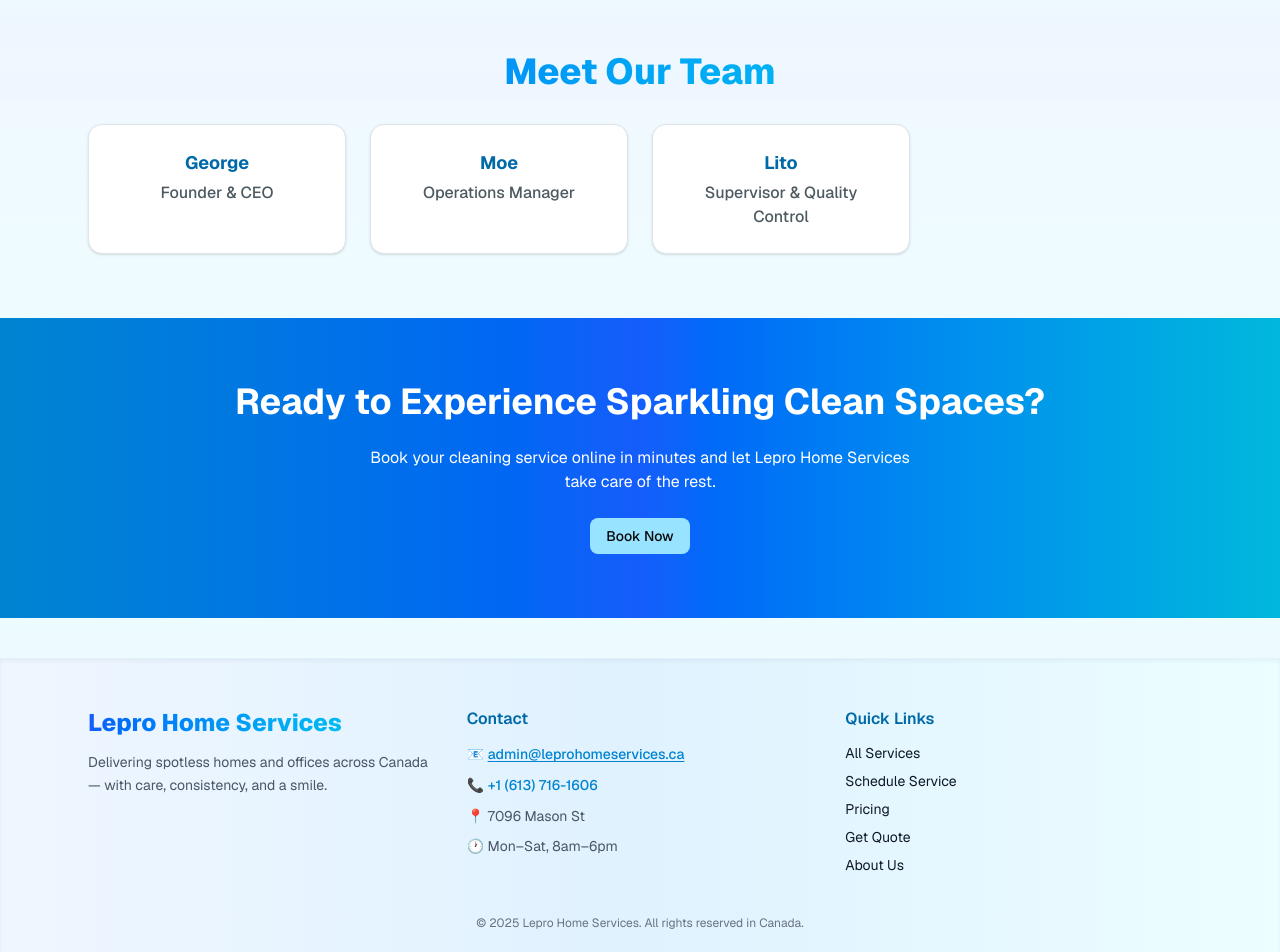
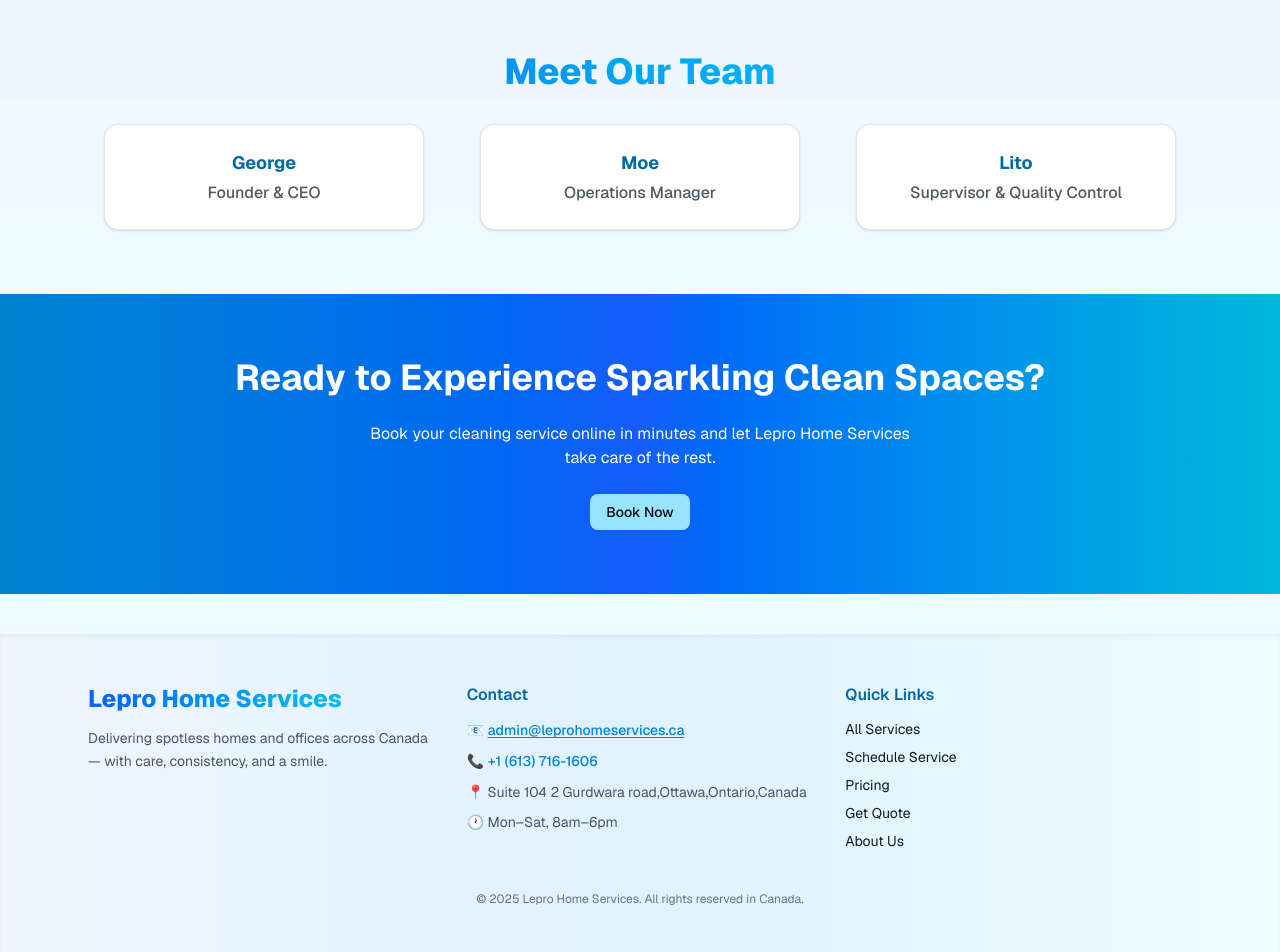
Before and after one commit to abubakar059/Lepro-Home-cleaning, a Next.js app: page / in a window 1280 px wide. Shown: the part 3100-4052 px from the top of the page. Built offline with nearby package versions, Linux system fonts and the light colour scheme.

Commit message:
Updated Meet Our Team section (removed images, added bold names)

```diff
--- a/app/layout.tsx
+++ b/app/layout.tsx
@@ -75,7 +75,7 @@ export default function RootLayout({
                         +1 (613) 716-1606
                       </a>
                     </span>
-                    <span className="block">📍 7096 Mason St</span>
+                    <span className="block">📍 Suite 104 2 Gurdwara road,Ottawa,Ontario,Canada</span>
                     <span className="block">🕐 Mon–Sat, 8am–6pm</span>
                   </p>
                 </div>
--- a/app/page.tsx
+++ b/app/page.tsx
@@ -279,8 +279,8 @@ export default function HomePage() {
         </div>
       </section>
 
-      {/* 👥 MEET THE TEAM */}
-<section className="mx-auto max-w-6xl px-4 sm:px-6 py-16">
+      {/* 👥 MEET OUR TEAM */}
+     <section className="mx-auto max-w-6xl px-4 sm:px-6 py-16">
   <motion.h2
     initial={{ opacity: 0, y: 40 }}
     whileInView={{ opacity: 1, y: 0 }}
@@ -290,7 +290,7 @@ export default function HomePage() {
     Meet Our Team
   </motion.h2>
 
-  <div className="grid gap-6 sm:grid-cols-2 lg:grid-cols-4">
+  <div className="grid gap-6 sm:grid-cols-2 lg:grid-cols-3 justify-items-center mx-auto">
     {[
       { name: "George", role: "Founder & CEO" },
       { name: "Moe", role: "Operations Manager" },
@@ -301,16 +301,14 @@ export default function HomePage() {
         initial={{ opacity: 0, y: 20 }}
         whileInView={{ opacity: 1, y: 0 }}
         transition={{ duration: 0.8, delay: i * 0.2 }}
-        className="bg-white rounded-xl border p-6 shadow-sm hover:shadow-lg transition text-center"
+        className="bg-white rounded-xl border p-6 shadow-sm hover:shadow-lg transition flex flex-col items-center text-center w-full max-w-xs"
       >
-        {/* Removed image — now name is the main element */}
         <h4 className="font-bold text-sky-700 text-lg">{member.name}</h4>
         <p className="text-muted-foreground font-medium mt-1">{member.role}</p>
       </motion.div>
     ))}
   </div>
 </section>
-
 
       {/* 📢 CALL TO ACTION BANNER */}
       <section className="bg-gradient-to-r from-sky-600 via-blue-600 to-cyan-500 py-16 text-center text-white">
```
